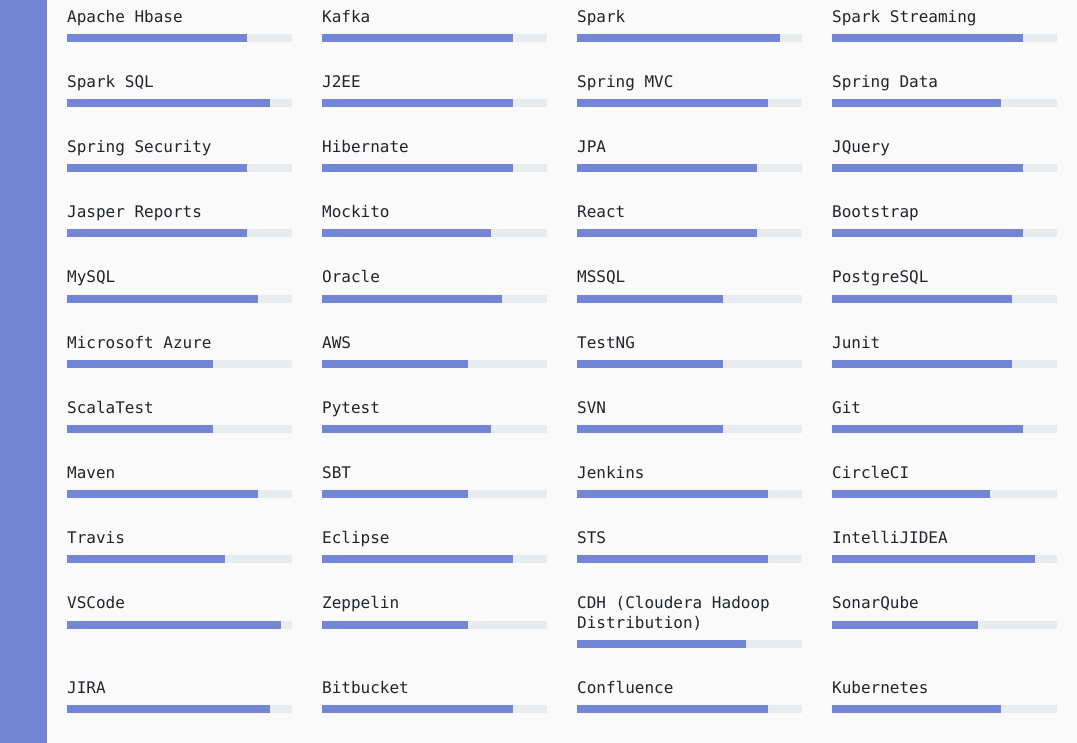
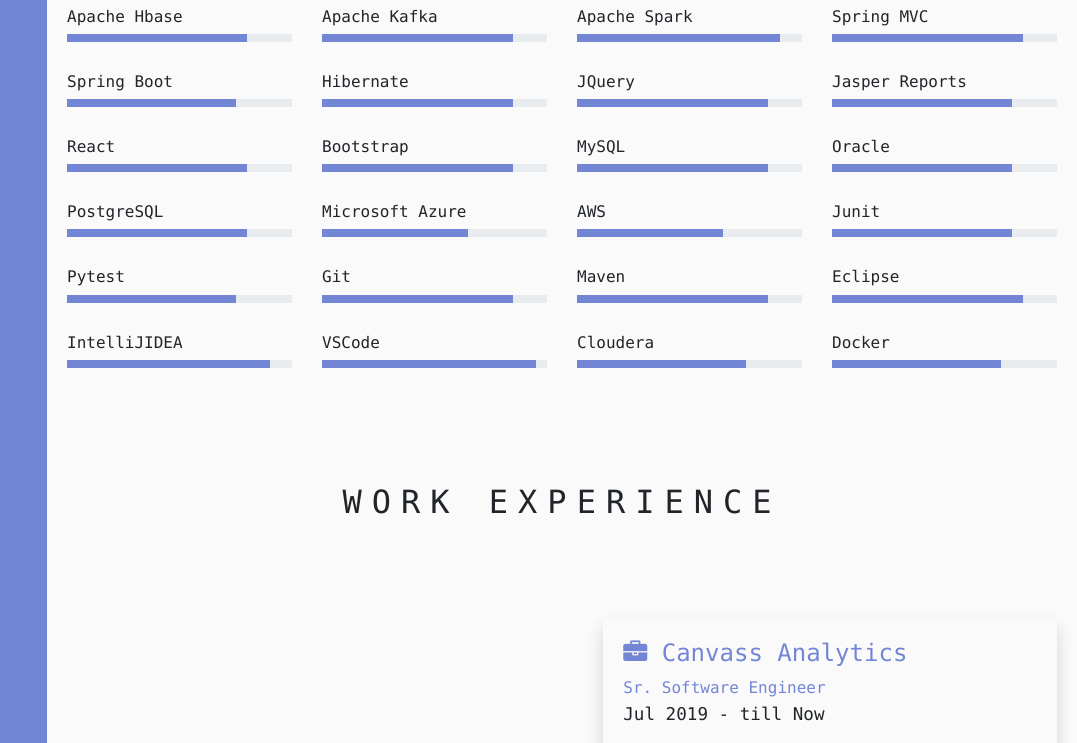
Before and after one commit to vinniechandak/vinniechandak.github.io, a React (Create React App) app: page / in a window 1280 px wide. Shown: the part 2020-2763 px from the top of the page, without its empty margins (203-1280 px from the left). Built offline with nearby package versions, Linux system fonts and the light colour scheme.

Commit message:
Release v1.0.0 (#6)

```diff
--- a/src/components/Navigationbar.js
+++ b/src/components/Navigationbar.js
@@ -51,7 +51,7 @@ const Navigationbar = ({ isVisible, setIsVisible }) => {
         <div className="collapse navbar-collapse" id="navbarSupportedContent">
           <ul className="nav navbar-nav ml-auto">
             <li className="nav-item active">
-              <a className="nav-link" href="#">
+							<a className="nav-link" href="/">
                 Vinod Chandak
               </a>
             </li>
--- a/src/components/Sidebar.js
+++ b/src/components/Sidebar.js
@@ -81,7 +81,9 @@ const socialMedias = {
 
 const Sidebar = ({ isVisible }) => {
   return (
-    <Nav id="sidebar" isVisible={isVisible}>
+		<Nav id="sidebar"
+			className={isVisible ? "active" : ""}
+ 			isVisible={isVisible}>
       <SidebarHeader>
         <Title>Vinod Chandak</Title>
       </SidebarHeader>
--- a/src/components/Skills.js
+++ b/src/components/Skills.js
@@ -20,51 +20,29 @@ const skills = {
   "Apache Hive": 70,
   "Apache MapReduce": 80,
   "Apache Hbase": 80,
-  Kafka: 85,
-  Spark: 90,
-  "Spark Streaming": 85,
-  "Spark SQL": 90,
-  J2EE: 85,
+  "Apache Kafka": 85,
+  "Apache Spark": 90,
   "Spring MVC": 85,
-  "Spring Data": 75,
-  "Spring Security": 80,
+  "Spring Boot": 75,
   Hibernate: 85,
-  JPA: 80,
   JQuery: 85,
   "Jasper Reports": 80,
-  Mockito: 75,
   React: 80,
   Bootstrap: 85,
   MySQL: 85,
   Oracle: 80,
-  MSSQL: 65,
   PostgreSQL: 80,
   "Microsoft Azure": 65,
   AWS: 65,
-  TestNG: 65,
   Junit: 80,
-  ScalaTest: 65,
   Pytest: 75,
-  SVN: 65,
   Git: 85,
   Maven: 85,
-  SBT: 65,
-  Jenkins: 85,
-  CircleCI: 70,
-  Travis: 70,
   Eclipse: 85,
-  STS: 85,
   IntelliJIDEA: 90,
   VSCode: 95,
-  Zeppelin: 65,
-  "CDH (Cloudera Hadoop Distribution)": 75,
-  SonarQube: 65,
-  JIRA: 90,
-  Bitbucket: 85,
-  Confluence: 85,
-  Kubernetes: 75,
+  Cloudera: 75,
   Docker: 75,
-  "Azure Blob Storage": 75,
 }
 
 const createColumn = (key, index) => {
--- a/src/styles/style.css
+++ b/src/styles/style.css
@@ -16,7 +16,6 @@ p {
     font-size: 1.1em;
     font-weight: 300;
     line-height: 1.7em;
-    color: #999;
 }
 
 a, a:hover, a:focus {
@@ -28,11 +27,6 @@ a, a:hover, a:focus {
 /* ---------------------------------------------------
     SIDEBAR STYLE
 ----------------------------------------------------- */
-
-#sidebar ul li.active > a, a[aria-expanded="true"] {
-    color: #fff;
-    background: #6d7fcc;
-}
 
 a[data-toggle="collapse"] {
     position: relative;
```
Also changed, not shown: src/assets/home1.jpeg (deleted), 1 other file (tests, documents, lock files or other folders).
